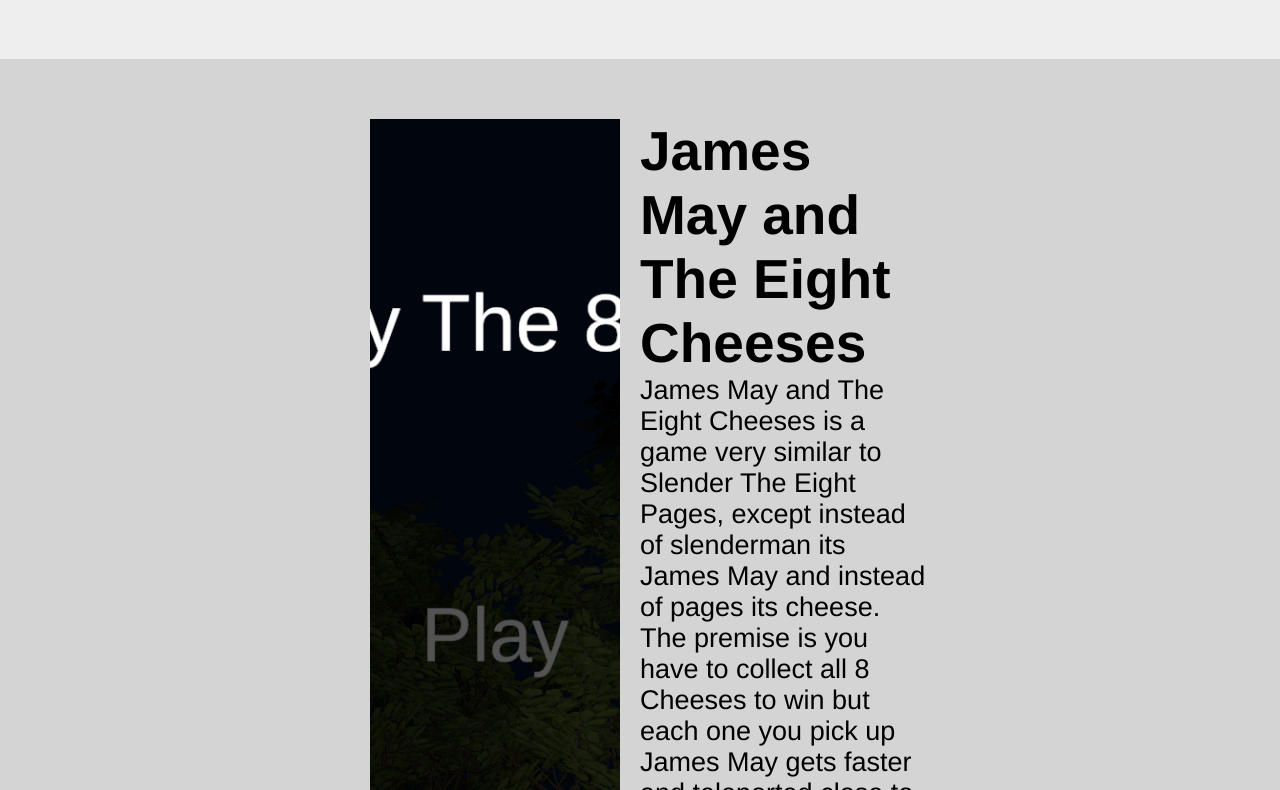
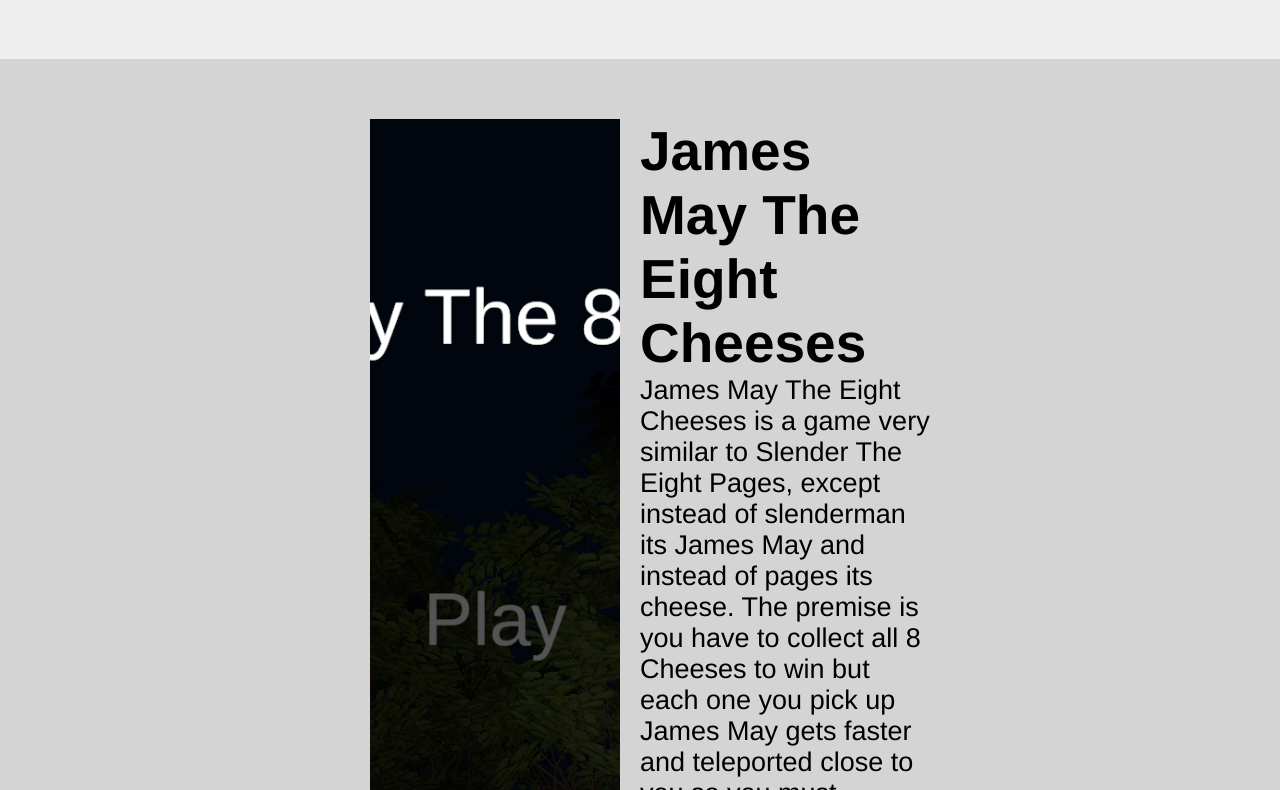
Before and after one commit to Christian-Irvine/svelte_2023_webdev1, a SvelteKit app: page /games in a window 1280 px wide. Shown: the part 3330-4120 px from the top of the page. Built offline with nearby package versions, Linux system fonts and the light colour scheme.

Commit message:
Fixed name of James May The 8 Cheeses

```diff
--- a/src/routes/games/+page.svelte
+++ b/src/routes/games/+page.svelte
@@ -56,8 +56,8 @@
     />
 
     <ArticleImage
-        heading="James May and The Eight Cheeses"
-        text="James May and The Eight Cheeses is a game very similar to Slender The Eight Pages, except instead of slenderman its James May and instead of pages its cheese.
+        heading="James May The Eight Cheeses"
+        text="James May The Eight Cheeses is a game very similar to Slender The Eight Pages, except instead of slenderman its James May and instead of pages its cheese.
         The premise is you have to collect all 8 Cheeses to win but each one you pick up James May gets faster and teleported close to you so you must escape that area quickly.
         This was one of the first 3D projects I attempted and I didn't make great use of LOD's so it ran really really poorly on my pretty good PC so I stopped development on that too."
         image="Games/JamesMay.png"
```
